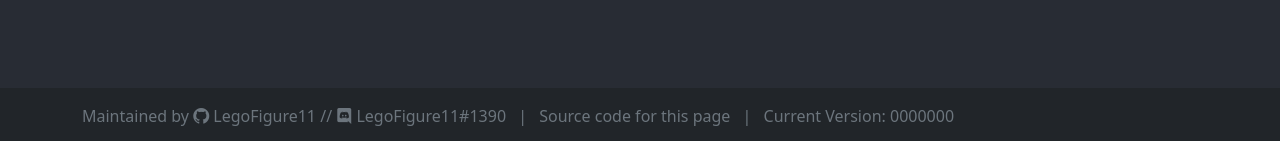
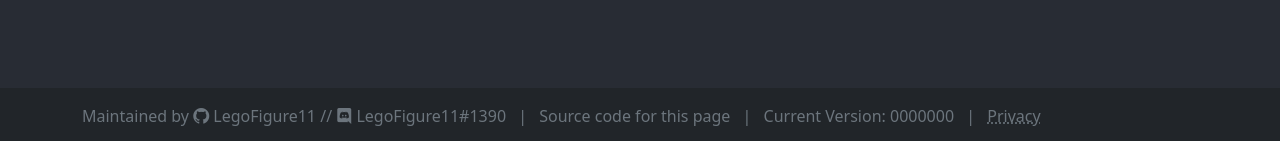
Before and after one commit to LegoFigure11/legofigure11.github.io, a Jekyll site: the page built from index.html, in a window 1280 px wide. Shown: the part 756-897 px from the top of the page. Built offline with Jekyll 4.4.1, drawn with Linux system fonts in a browser that asks for light colours; comment, search, counter and statistics services are not loaded.

Commit message:
Add Privacy Policy

```diff
--- a/_includes/shared/footer/content.html
+++ b/_includes/shared/footer/content.html
@@ -15,5 +15,15 @@
     <li class="list-inline-item text-muted">
       Current Version: <a id="version" class="text-muted text-decoration-none" target="_blank">{{ site.github.build_revision }}</a>
     </li>
+    <li class="list-inline-item text-muted">
+      |
+    </li>
+    <li class="list-inline-item text-muted">
+      <u data-bs-toggle="tooltip" data-bs-html="true"
+        title="This site uses Google Analytics and the Google <a href='https://policies.google.com/privacy' target='_blank'>Privacy Policy</a> and <a href='https://policies.google.com/terms' target='_blank'>Terms of Service</a> apply."
+        style="text-decoration-style: dotted;">
+        Privacy
+      </u>
+    </li>
   </ul>
 </div>
```
